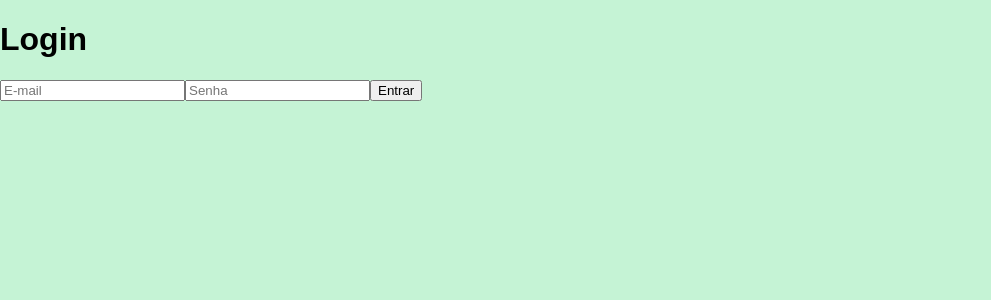
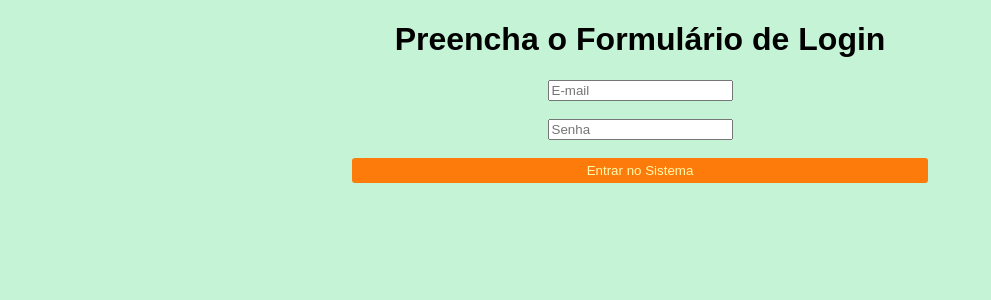
Before and after one commit to viniciussolique39/PTAC---TRABALHO-FINAL, a Next.js app: page / in a window 1280 px wide. Shown: the top 300 px of the page, without its empty margins (0-991 px from the left). Built offline with nearby package versions, Linux system fonts and the light colour scheme.

Commit message:
Colocando as classes do CSS

```diff
--- a/src/app/page.js
+++ b/src/app/page.js
@@ -29,20 +29,16 @@ export default function Login() {
   }
 
   return (
-    <div>
-      <h1>Login</h1>
-      <form onSubmit={handlerLogin}>
-        <input
-          placeholder='E-mail'
-          type="email"
-          onChange={(e) => { setUser({ ...user, email: e.target.value }) }}>
-        </input>
-        <input
-          placeholder='Senha'
-          type='password'
-          onChange={(e) => { setUser({ ...user, password: e.target.value }) }}>
-        </input>
-        <button>Entrar</button>
+    <div className="conteiner">
+      <h1>Preencha o Formulário de Login</h1>
+      <form className="tv" onSubmit={handlerLogin} >
+        <input placeholder='E-mail' type="email" onChange={(e) => { setUser({ ...user, email: e.target.value }) }}></input>
+        <br/>
+        <br/>
+        <input placeholder='Senha' type='password' onChange={(e) => { setUser({ ...user, password: e.target.value }) }}></input>
+        <br/>
+        <br/>
+        <button className="botao">Entrar no Sistema</button>
         <ToastContainer/>
       </form>
     </div>
```
